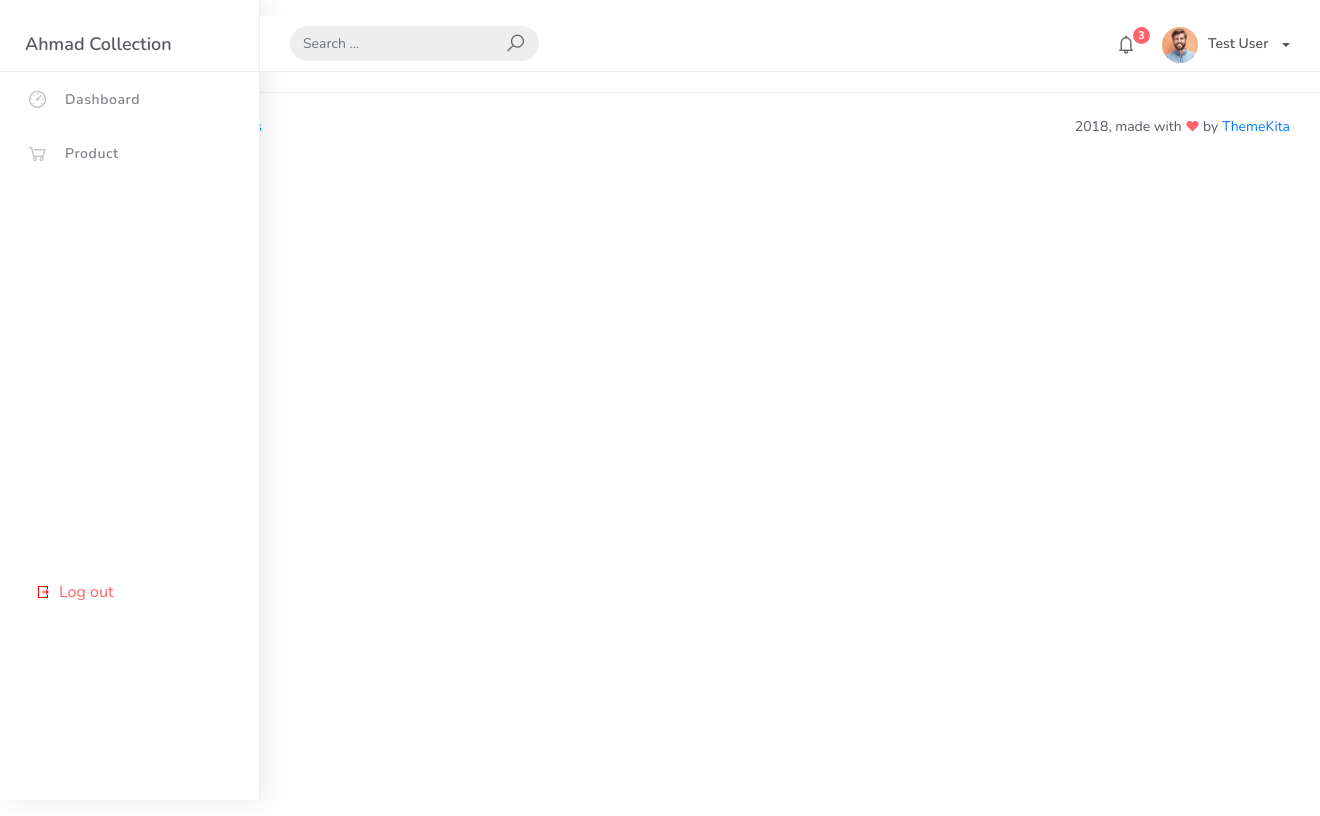
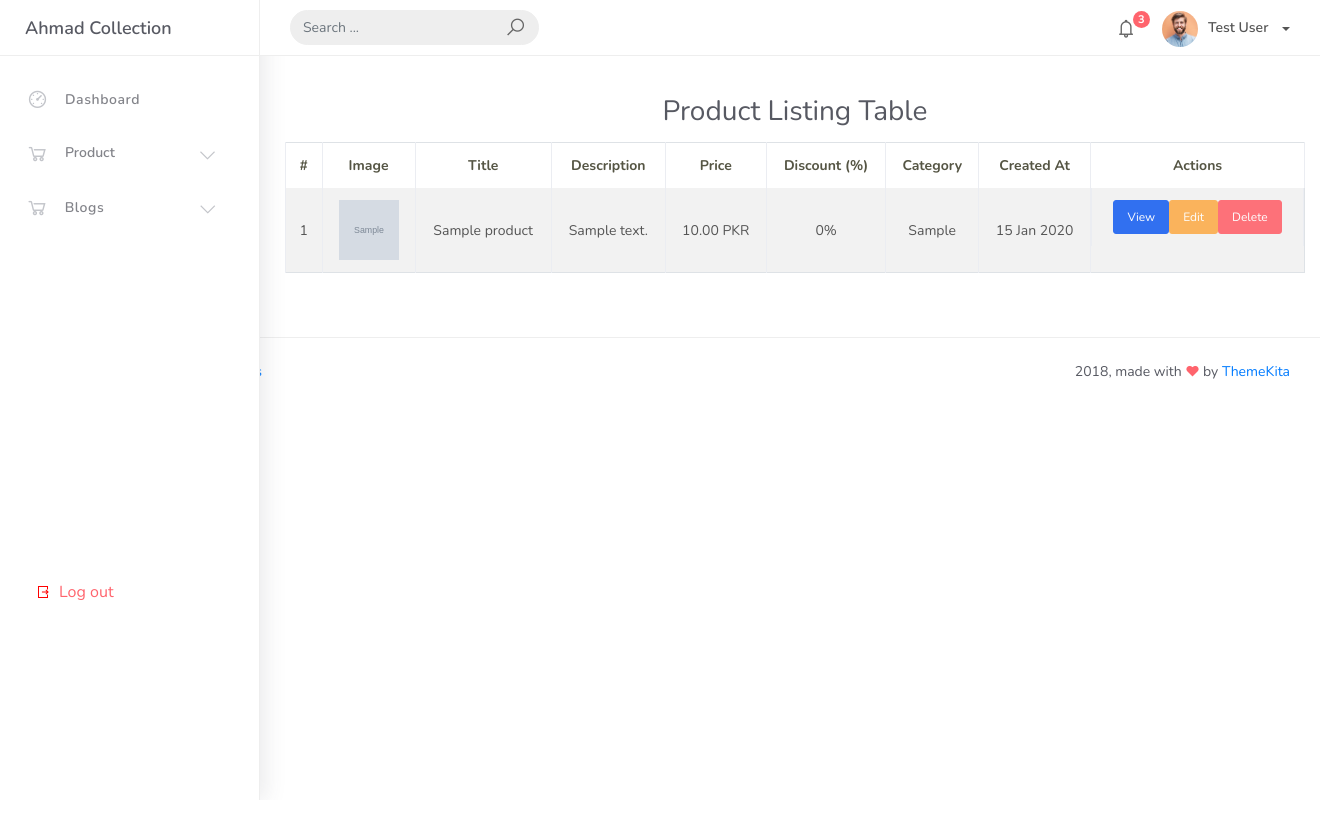
Before and after one commit to husnainmehboob189/ahmed-collection, a Laravel app: page /products/listing in a window 1320 px wide. Run offline with Laravel 12, Linux system fonts and the light colour scheme; a user stored in the database is signed in; data comes from the database, SQL or seed files in the repository; tables that the repository leaves empty hold one stand-in row (values such as "Sample post"); grey boxes marked "Sample" are stand-in pictures.

Commit message:
Initial commit

```diff
--- a/app/Http/Controllers/Frontend/ProductController.php
+++ b/app/Http/Controllers/Frontend/ProductController.php
@@ -1,22 +1,93 @@
 <?php
 
 namespace App\Http\Controllers\Frontend;
+
 use Illuminate\Support\Facades\DB;
 use App\Http\Controllers\Controller;
 use Illuminate\Http\Request;
 
 class ProductController extends Controller
 {
+
+
     public function index()
     {
         $categories = DB::table('categories')->get();
-        return view('Frontend.product', compact('categories'));  // Show list of products
+        return view('Frontend.product', compact('categories'));  // Show product form or list
     }
+
     public function getProducts()
     {
-        $products = DB::table('products')->get();
+        // ✅ Use pagination instead of get()
+        $products = DB::table('products')->paginate(10);  // 10 items per page
         return view('Frontend.listing', compact('products'));
     }
+
+    public function update(Request $request, $id)
+{
+    $request->validate([
+        'title' => 'required',
+        'description' => 'nullable|string',
+        'price' => 'required|numeric',
+        'discount' => 'nullable|integer',
+        'category' => 'required',
+        'image' => 'nullable|image|mimes:jpeg,png,jpg,gif|max:2048',
+    ]);
+
+    dd($request->all());
+
+    $product = DB::table('products')->where('id', $id)->first();
+
+    $imagePath = $product->image;
+    if ($request->hasFile('image')) {
+        $imagePath = $request->file('image')->store('products', 'public');
+    }
+
+    DB::table('products')->where('id', $id)->update([
+        'title' => $request->title,
+        'description' => $request->description,
+        'price' => $request->price,
+        'discount' => $request->discount,
+        'category' => $request->category,
+        'image' => $imagePath,
+        'updated_at' => now(),
+    ]);
+
+    return redirect()->route('products.listing')->with('success', 'Product updated successfully.');
+}
+
+
+     public function edit($id)
+{
+    $product = DB::table('products')->where('id', $id)->first();
+    $categories = DB::table('categories')->get();
+
+    if (!$product) {
+        return redirect()->route('products.listing')->with('error', 'Product not found.');
+    }
+
+    return view('Frontend.edit', compact('product', 'categories'));
+}
+
+public function destroy($id)
+{
+    $product = DB::table('products')->where('id', $id)->first();
+
+    if (!$product) {
+        return redirect()->route('products.listing')->with('error', 'Product not found.');
+    }
+
+    // Optionally delete the image from storage
+    if ($product->image && \Storage::disk('public')->exists($product->image)) {
+        \Storage::disk('public')->delete($product->image);
+    }
+
+    DB::table('products')->where('id', $id)->delete();
+
+    return redirect()->route('products.listing')->with('success', 'Product deleted successfully!');
+}
+
+
     public function store(Request $request)
     {
         $request->validate([
@@ -28,15 +99,16 @@
             'image' => 'nullable|image|mimes:jpeg,png,jpg,gif|max:2048',
         ]);
 
-        // Upload image
+        // Handle image upload
         $imagePath = null;
         if ($request->hasFile('image')) {
             $imagePath = $request->file('image')->store('products', 'public');
         }
 
-        // Get category_id from name (if you stored name in form)
+        // Find the selected category by name
         $category = DB::table('categories')->where('name', $request->category)->first();
 
+        // Insert new product
         DB::table('products')->insert([
             'title' => $request->title,
             'description' => $request->description,
@@ -48,6 +120,8 @@
             'updated_at' => now(),
         ]);
 
+
+
         return redirect()->route('products.listing')->with('success', 'Product added successfully!');
     }
 }
--- a/resources/views/frontend/layout/header.blade.php
+++ b/resources/views/frontend/layout/header.blade.php
@@ -17,6 +17,9 @@
 
 <!-- ✅ Demo CSS -->
 <link rel="stylesheet" href="{{ asset('frontend/css/demo.css') }}">
+
+
+
 
 </head>
 <body>
@@ -155,12 +158,49 @@
                             </a>
                         </li>
 
-                        <li class="nav-item {{ request()->is('frontend/products') ? 'active' : '' }}">
-                            <a href="{{ url('frontend/products') }}">
-                                <i class="la la-shopping-cart"></i>
-                                <p>Product</p>
-                            </a>
-                        </li>
+                        <li class="nav-item">
+    <a class="nav-link d-flex justify-content-between align-items-center" data-bs-toggle="collapse" href="#productDropdown" role="button" aria-expanded="false" aria-controls="productDropdown">
+        <span><i class="la la-shopping-cart me-2 "></i> Product</span>
+        <i class="la la-angle-down" style="font-size: 18px;"></i>
+    </a>
+
+    <div class="collapse ps-3 {{ request()->is('frontend/products*') ? 'show' : '' }}" id="productDropdown">
+        <ul class="nav flex-column">
+			   <li class="nav-item">
+                <a class="nav-link {{ request()->is('frontend/products') ? 'active' : '' }}" href="{{ url('frontend/products') }}">
+                				Create Product
+                </a>
+            </li>
+			 <li class="nav-item">
+                <a class="nav-link {{ request()->routeIs('products.listing') ? 'active' : '' }}" href="{{ route('products.listing') }}">
+                  Product Listing
+               </a>
+            </li>
+        </ul>
+    </div>
+</li>
+
+
+
+						<li class="nav-item">
+    <a data-bs-toggle="collapse" href="#blogDropdown" role="button" aria-expanded="false" aria-controls="blogDropdown">
+        <i class="la la-shopping-cart"></i>
+        <p>Blogs</p>
+        <i class="la la-angle-down" style="font-size: 18px;margin-left: 86px;"></i>
+    </a>
+    <div class="collapse" id="blogDropdown">
+        <ul class="nav flex-column ms-3">
+			 <li class="nav-item">
+                <a class="nav-link" href="{{ route('posts.create') }}">Create Blog</a>
+            </li>
+            <li class="nav-item">
+                <a class="nav-link" href="{{ route('posts.index') }}">Blogs listing</a>
+            </li>
+        </ul>
+    </div>
+</li>
+
+
 
 
                         <div class="position-absolute d-flex align-items-center" style="top: 570px; padding: 0 15px;">
@@ -181,3 +221,5 @@
 					</ul>
 				</div>
 			</div>
+<!-- ✅ Bootstrap JS (v5) -->
+<script src="https://cdn.jsdelivr.net/npm/bootstrap@5.3.3/dist/js/bootstrap.bundle.min.js"></script>
--- a/resources/views/frontend/listing.blade.php
+++ b/resources/views/frontend/listing.blade.php
@@ -1,6 +1,66 @@
-@extends('frontend.layout.main')
+
+ @extends('frontend.layout.main')
 @section('main-container')
+<div class="container py-5" style="max-width: 1050px; margin-left:270px;">
+    <h4 class="text-center mb-3 mt-5">Product Listing Table</h4>
 
-    <h2 class="text-center mb-4 mt-3">Lisiitng</h2>
+    @if(session('success'))
+        <div class="alert alert-success">{{ session('success') }}</div>
+    @endif
+
+    <table class="table table-bordered table-striped table-hover">
+        <thead class="text-center">
+            <tr>
+                <th>#</th>
+                <th>Image</th>
+                <th>Title</th>
+                <th>Description</th>
+                <th>Price</th>
+                <th>Discount (%)</th>
+                <th>Category</th>
+                <th>Created At</th>
+                <th>Actions</th>
+            </tr>
+        </thead>
+        <tbody class="text-center align-middle">
+            @forelse($products as $index => $product)
+                <tr>
+                    <td>{{ $index + 1 }}</td>
+                    <td>
+                        @if($product->image)
+                            <img src="{{ asset('storage/' . $product->image) }}" alt="Product Image" width="60" height="60">
+                        @else
+                            <span class="text-muted">No Image</span>
+                        @endif
+                    </td>
+                    <td>{{ Str::limit($product->title, 30) }}</td>
+                    <td>{{ Str::limit($product->description, 40) }}</td>
+                    <td>{{ $product->price }} PKR</td>
+                    <td>{{ $product->discount ?? 0 }}%</td>
+                    <td>{{ $product->category ?? 'N/A' }}</td>
+                    <td>{{ \Carbon\Carbon::parse($product->created_at)->format('d M Y') }}</td>
+                    <td class="d-flex gap-1 justify-content-center">
+                        <a href="{{ route('products.view', $product->id) }}" class="btn btn-sm btn-primary">View</a>
+                        <a href="{{ route('products.edit', $product->id) }}" class="btn btn-sm btn-warning">Edit</a>
+                        <form action="{{ route('products.delete', $product->id) }}" method="POST">
+                            @csrf
+                            @method('DELETE')
+                            <button type="submit" class="btn btn-sm btn-danger" onclick="return confirm('Are you sure you want to delete this product?')">Delete</button>
+                        </form>
+                    </td>
+                </tr>
+            @empty
+                <tr>
+                    <td colspan="9" class="text-center">No products found.</td>
+                </tr>
+            @endforelse
+        </tbody>
+    </table>
+
+    <div class="d-flex justify-content-center">
+        {{ $products->links() }}
+    </div>
+</div>
+
 
 @endsection
--- a/routes/web.php
+++ b/routes/web.php
@@ -7,8 +7,21 @@
 use App\Http\Controllers\Frontend\categoriesController;
 use App\Http\Controllers\Frontend\HomeController;
 use App\Http\Controllers\Frontend\BlogController;
+use App\Http\Controllers\PostController;
 
 
+Route::get('frontend/products/edit/{id}', [ProductController::class, 'edit'])->name('products.edit');
+Route::delete('frontend/products/delete/{id}', [ProductController::class, 'destroy'])->name('products.delete');
+
+
+
+
+//
+Route::get('/frontend/posts', [PostController::class, 'index'])->name('posts.index');
+
+
+Route::get('/posts/create', [PostController::class, 'create'])->name('posts.create');
+Route::post('/posts/store', [PostController::class, 'store'])->name('posts.store');
 
 Route::get('frontend/index1', [HomeController::class, 'index'])->name('home'); // ✅ this matches your controller
 Route::get('/blog', [BlogController::class, 'index'])->name('blog');
@@ -21,6 +34,9 @@
 Route::prefix('frontend')->group(function () {
     Route::resource('categories', categoriesController::class);
 });
+
+
+
 
 
 
@@ -44,6 +60,17 @@
     Route::get('products/create', [ProductController::class, 'create'])->name('products.create');
     Route::post('products/store', [ProductController::class, 'store'])->name('products.store');
     Route::get('products/listing', [ProductController::class, 'getProducts'])->name('products.listing');
+
+
+// Product view page
+Route::get('frontend/products/view/{id}', [ProductController::class, 'show'])->name('products.view');
+Route::put('frontend/products/update/{id}', [ProductController::class, 'update'])->name('products.update');
+
+
+// Product delete action
+Route::delete('frontend/products/delete/{id}', [ProductController::class, 'destroy'])->name('products.delete');
+
+
 });
 
 require __DIR__.'/auth.php';
```
Also changed, not shown: app/Http/Controllers/PostController.php (added, +44 -0 lines), app/Models/Post.php (added, +10 -0 lines), resources/views/frontend/edit.blade.php (added, +113 -0 lines), resources/views/frontend/posts/create.blade.php (added, +101 -0 lines), resources/views/frontend/posts/index.blade.php (added, +46 -0 lines), resources/views/frontend/product.blade.php (+13 -21 lines), app/Http/Controllers/Frontend/edit.blade.php (added), database/migrations/2025_07_23_101006_create_posts_table.php (added).
